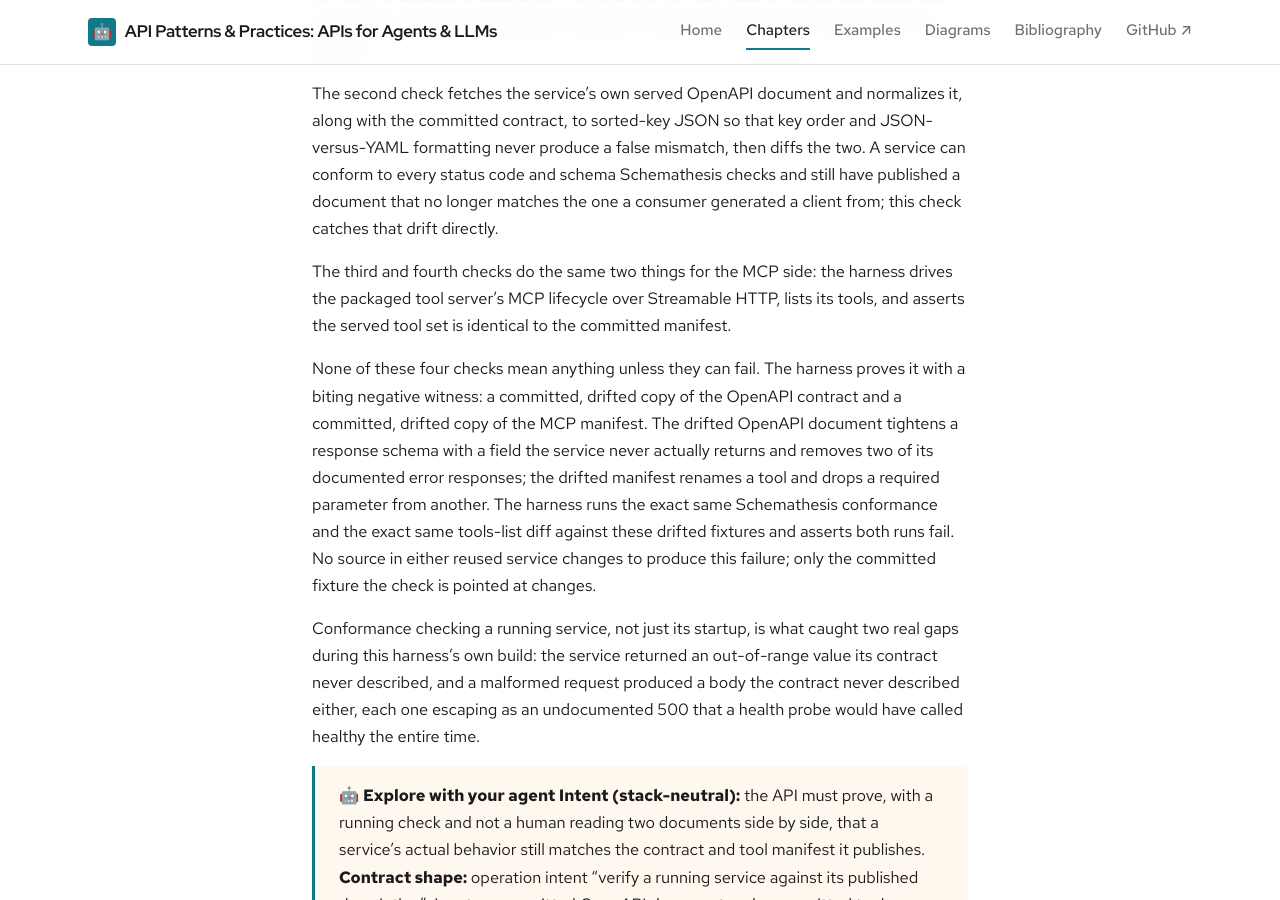
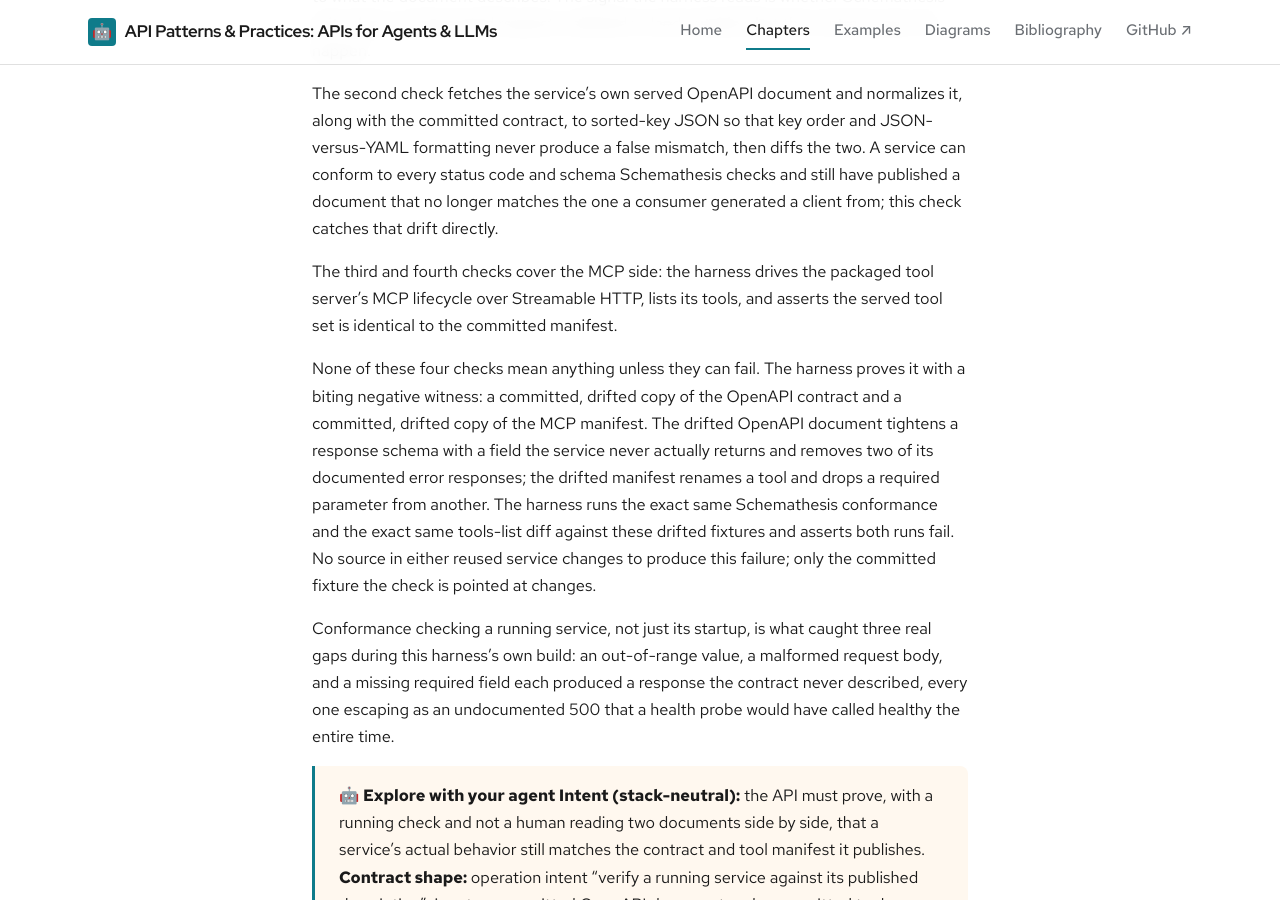
Before and after one commit to patterncatalyst/api-patterns-and-practices-for-agents, a Jekyll site: the page built from _docs/27-contract-and-manifest-conformance.md, in a window 1280 px wide and 900 px high, scrolled down 2541 px. Built offline with Jekyll 4.4.1, drawn with Linux system fonts in a browser that asks for light colours; some web fonts are replaced.

Commit message:
docs(§27): correct the gap count (three) and the MCP-side wording

```diff
--- a/_docs/27-contract-and-manifest-conformance.md
+++ b/_docs/27-contract-and-manifest-conformance.md
@@ -46,11 +46,11 @@ Schemathesis reads the committed OpenAPI document, generates requests from it, a
 
 The second check fetches the service's own served OpenAPI document and normalizes it, along with the committed contract, to sorted-key JSON so that key order and JSON-versus-YAML formatting never produce a false mismatch, then diffs the two. A service can conform to every status code and schema Schemathesis checks and still have published a document that no longer matches the one a consumer generated a client from; this check catches that drift directly.
 
-The third and fourth checks do the same two things for the MCP side: the harness drives the packaged tool server's MCP lifecycle over Streamable HTTP, lists its tools, and asserts the served tool set is identical to the committed manifest.
+The third and fourth checks cover the MCP side: the harness drives the packaged tool server's MCP lifecycle over Streamable HTTP, lists its tools, and asserts the served tool set is identical to the committed manifest.
 
 None of these four checks mean anything unless they can fail. The harness proves it with a biting negative witness: a committed, drifted copy of the OpenAPI contract and a committed, drifted copy of the MCP manifest. The drifted OpenAPI document tightens a response schema with a field the service never actually returns and removes two of its documented error responses; the drifted manifest renames a tool and drops a required parameter from another. The harness runs the exact same Schemathesis conformance and the exact same tools-list diff against these drifted fixtures and asserts both runs fail. No source in either reused service changes to produce this failure; only the committed fixture the check is pointed at changes.
 
-Conformance checking a running service, not just its startup, is what caught two real gaps during this harness's own build: the service returned an out-of-range value its contract never described, and a malformed request produced a body the contract never described either, each one escaping as an undocumented 500 that a health probe would have called healthy the entire time.
+Conformance checking a running service, not just its startup, is what caught three real gaps during this harness's own build: an out-of-range value, a malformed request body, and a missing required field each produced a response the contract never described, every one escaping as an undocumented 500 that a health probe would have called healthy the entire time.
 
 > **🤖 Explore with your agent**
 > **Intent (stack-neutral):** the API must prove, with a running check and not a human reading two documents side by side, that a service's actual behavior still matches the contract and tool manifest it publishes.
```
